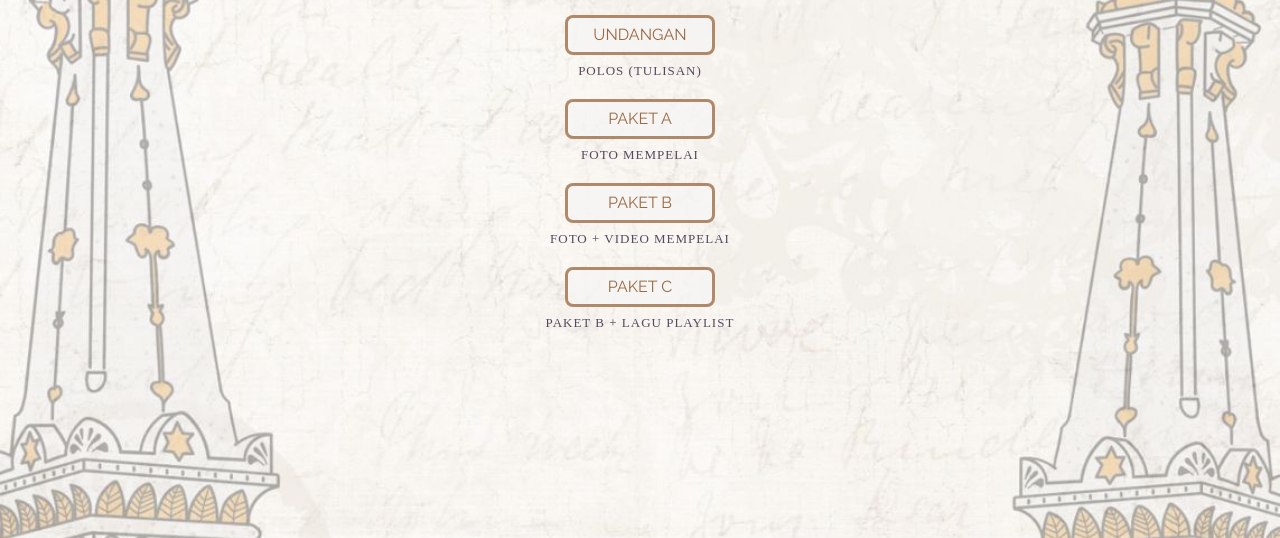
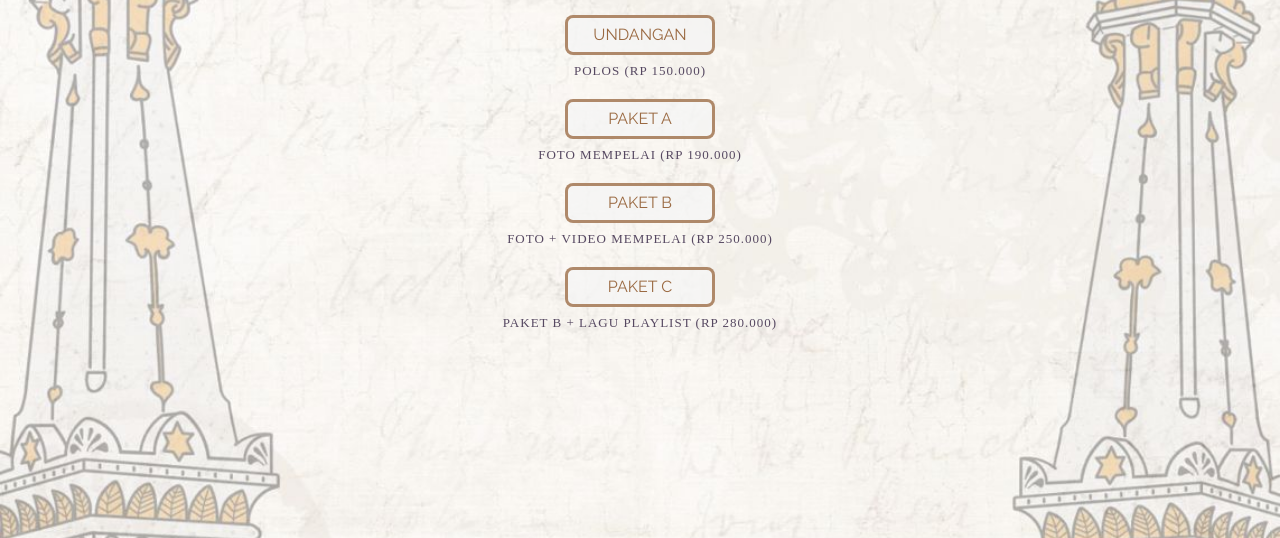
Before and after one commit to DaffaDelta/DaffaDelta.github.io, a plain HTML site: page selection-screen.html in a window 1280 px wide. Shown: the part 262-800 px from the top of the page. Drawn offline with Linux system fonts and the light colour scheme.

Commit message:
Update selection-screen.html

```diff
--- a/selection-screen.html
+++ b/selection-screen.html
@@ -25,7 +25,7 @@
                 </button>
             </a>
             <p>
-                Polos (Tulisan)
+                Polos (Rp 150.000)
             </p>
 
             <a href="https://daffadelta.github.io/paket-a">
@@ -34,7 +34,7 @@
                 </button>
             </a>
             <p>
-                Foto Mempelai
+                Foto Mempelai (Rp 190.000)
             </p>
 
             <a href="https://daffadelta.github.io/paket-b">
@@ -43,7 +43,7 @@
                 </button>
             </a>
             <p>
-                Foto + Video Mempelai
+                Foto + Video Mempelai (Rp 250.000)
             </p>
 
             <a href="https://daffadelta.github.io/paket-c">
@@ -52,7 +52,7 @@
                 </button>
             </a>
             <p>
-                Paket B + Lagu Playlist
+                Paket B + Lagu Playlist (Rp 280.000)
             </p>
         </div>
     </body>
```
